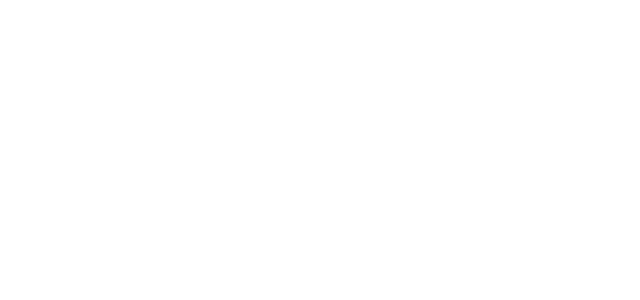
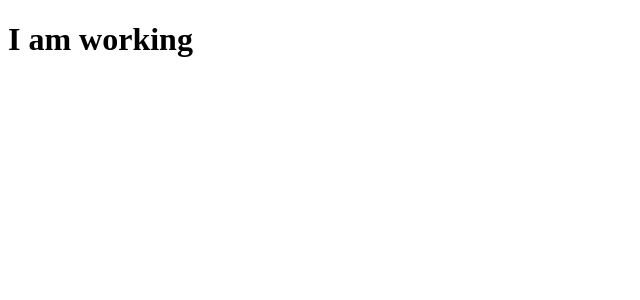
Before and after one commit to Saqibb786/Travel-Journal---React, a React (Vite) app: page / in a window 1280 px wide. Shown: the top 300 px of the page, without its empty margins (0-640 px from the left). Built offline with nearby package versions, Linux system fonts and the light colour scheme.

Commit message:
fix: Fix app folder structure and connection

```diff
--- a/src/App.jsx
+++ b/src/App.jsx
@@ -1,12 +1,9 @@
 
-function App() {
-
+export default function App() {
 
   return (
     <>
-
+      <h1>I am working</h1>
     </>
   )
 }
-
-export default App
```
